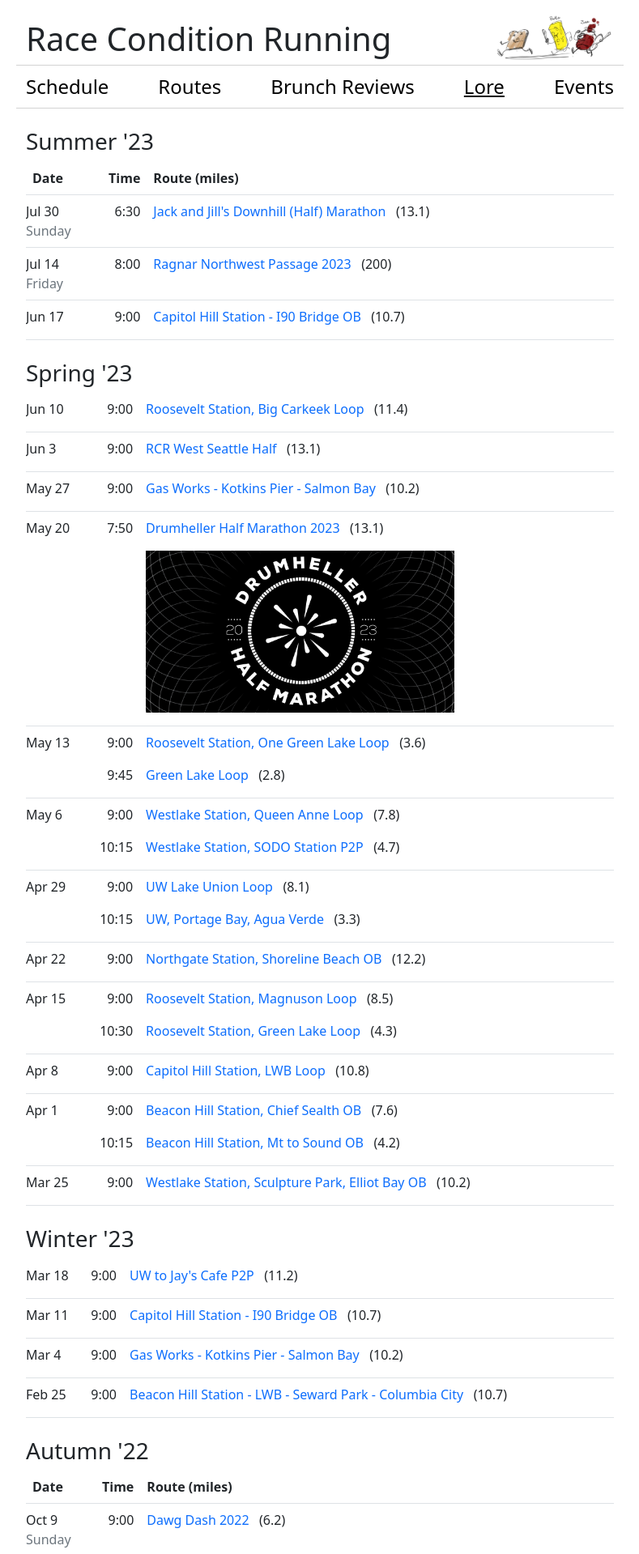
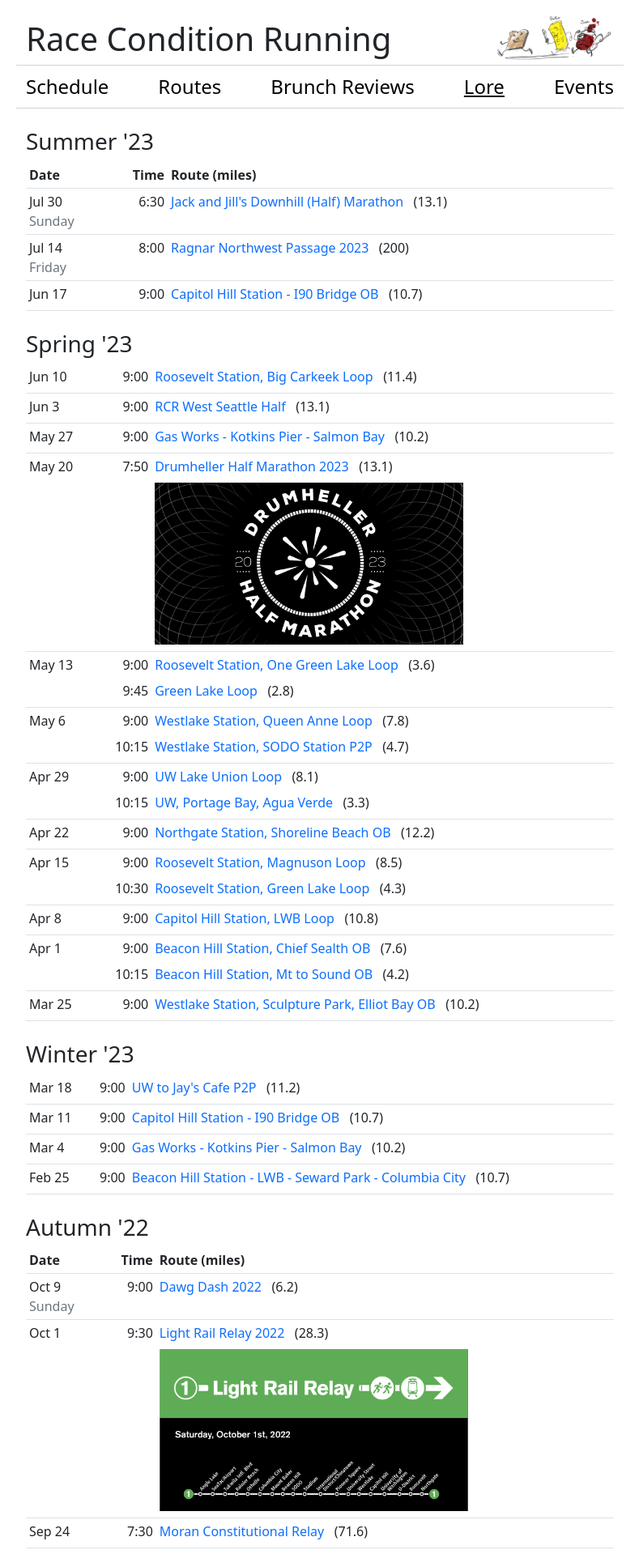
Before and after one commit to raceconditionrunning/raceconditionrunning.github.io, a Jekyll site: the page built from pages/lore.html, in a window 1280 px wide. Shown: the top 1919 px of the page at 81% size, without its empty margins (245-1034 px from the left). Built offline with Jekyll 4.4.1, drawn with Linux system fonts in a browser that asks for light colours.

Commit message:
Tighten up schedule table yet more

```diff
--- a/_includes/schedule_table.html
+++ b/_includes/schedule_table.html
@@ -25,7 +25,7 @@
     <tr class="{{ cancelled-class }}">
         {% if forloop.first %}
         {% assign day_of_week = run.date | date: '%A' %}
-        <td class="date"><time datetime="{{ run.date }}" title="{{ day_of_week }}">{{ run.date | date: "%b %e" }} {% if day_of_week != "Saturday" %}<span class="text-secondary">{{ day_of_week }}</span>{% endif%}</time></td>
+        <td class="date"><time datetime="{{ run.date }}" title="{{ day_of_week }}">{{ run.date | date: "%b %e" }} {% if day_of_week != "Saturday" %}<br/><span class="text-secondary">{{ day_of_week }}</span>{% endif%}</time></td>
         {% else %}
         <td class="date"></td>
         {% endif %}
--- a/css/style.scss
+++ b/css/style.scss
@@ -47,12 +47,7 @@
   li:last-child:after {content: "";}
 }
 
-.date {
-  width: 60px;
-}
-.time {
-  padding-right: 10px;
-}
+
 .past, .past a, .past a:visited {
   color: #ccc;
 }
@@ -65,7 +60,7 @@
 }
 
 tbody tr:last-child td {
-  padding-bottom: 1rem;
+  padding-bottom: .5rem;
 }
 
 .cancellation-note td{
@@ -77,8 +72,8 @@
   max-width: 100%;
 }
 
-.schedule-table tr > td:first-of-type {
-  padding: .5rem 0;
+.schedule-table tr > td:first-of-type, .table > :not(caption) > * > * {
+  padding: .25rem;
 }
 
 td {
```
